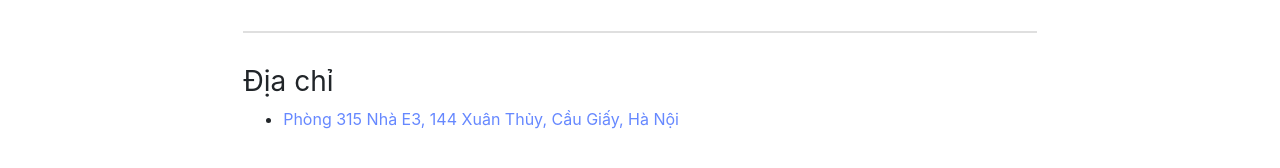
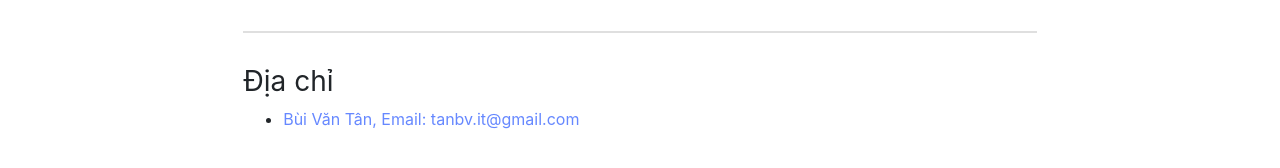
Before and after one commit to BuiTan/BuiTan.github.io, a Jekyll site: the page built from vi/Contact.md, in a window 1280 px wide. Shown: the part 208-376 px from the top of the page. Built offline with Jekyll 4.4.1, drawn with Linux system fonts in a browser that asks for light colours.

Commit message:
Update Contact.md

```diff
--- a/vi/Contact.md
+++ b/vi/Contact.md
@@ -10,4 +10,4 @@ order: 7
 ---
 
 ### Địa chỉ
-* [Phòng 315 Nhà E3, 144 Xuân Thủy, Cầu Giấy, Hà Nội](https://goo.gl/maps/ixbVH4tzc53eX8iw9)
+* [Bùi Văn Tân, Email: tanbv.it@gmail.com](https://goo.gl/maps/ixbVH4tzc53eX8iw9)
```
